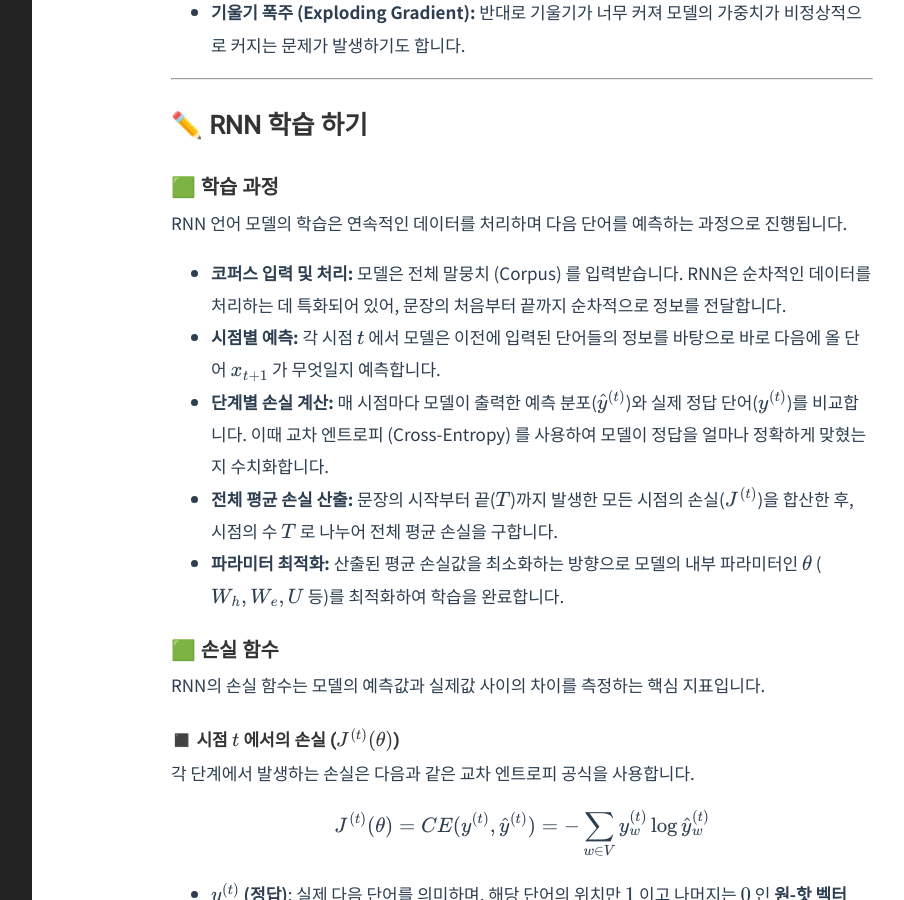
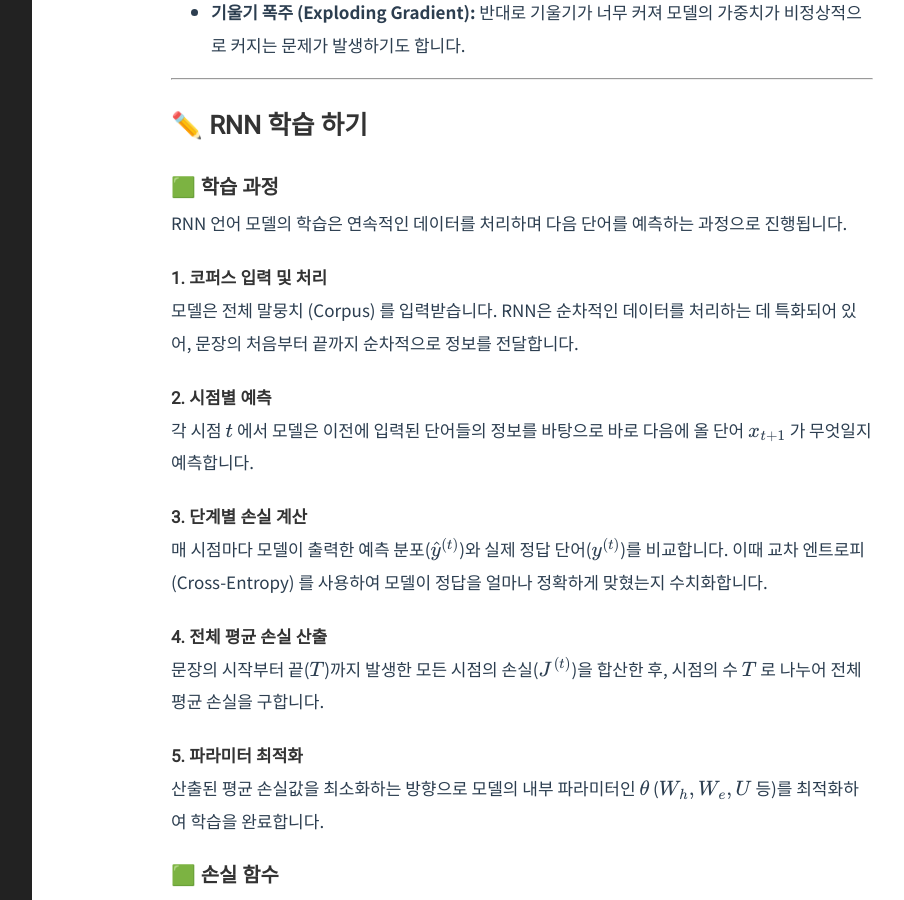
Before and after one commit to Youngjun-CV/Youngjun-CV.github.io, a Jekyll site: the page built from _posts/nlp/2026-03-25-rnn.markdown, in a window 1280 px wide and 900 px high, scrolled down 2343 px. Shown: the whole window, without its empty margins (268-1172 px from the left). Built offline with Jekyll 4.4.1, drawn with Linux system fonts in a browser that asks for light colours; formulas are drawn with MathJax 3.

Commit message:
Update 2026-03-25-rnn.markdown

```diff
--- a/_posts/nlp/2026-03-25-rnn.markdown
+++ b/_posts/nlp/2026-03-25-rnn.markdown
@@ -65,15 +65,20 @@ RNN은 시퀀스 데이터 처리에 있어 다음과 같은 강력한 이점을
 ### 🟩 학습 과정
 RNN 언어 모델의 학습은 연속적인 데이터를 처리하며 다음 단어를 예측하는 과정으로 진행됩니다.
 
-* **코퍼스 입력 및 처리:** 모델은 전체 말뭉치 (Corpus) 를 입력받습니다. RNN은 순차적인 데이터를 처리하는 데 특화되어 있어, 문장의 처음부터 끝까지 순차적으로 정보를 전달합니다.
+#### 1. 코퍼스 입력 및 처리
+모델은 전체 말뭉치 (Corpus) 를 입력받습니다. RNN은 순차적인 데이터를 처리하는 데 특화되어 있어, 문장의 처음부터 끝까지 순차적으로 정보를 전달합니다.
 
-* **시점별 예측:** 각 시점 $t$ 에서 모델은 이전에 입력된 단어들의 정보를 바탕으로 바로 다음에 올 단어 $x_{t+1}$ 가 무엇일지 예측합니다.
+#### 2. 시점별 예측
+각 시점 $t$ 에서 모델은 이전에 입력된 단어들의 정보를 바탕으로 바로 다음에 올 단어 $x_{t+1}$ 가 무엇일지 예측합니다.
 
-* **단계별 손실 계산:** 매 시점마다 모델이 출력한 예측 분포($\hat{y}^{(t)}$)와 실제 정답 단어($y^{(t)}$)를 비교합니다. 이때 교차 엔트로피 (Cross-Entropy) 를 사용하여 모델이 정답을 얼마나 정확하게 맞혔는지 수치화합니다.
+#### 3. 단계별 손실 계산
+매 시점마다 모델이 출력한 예측 분포($\hat{y}^{(t)}$)와 실제 정답 단어($y^{(t)}$)를 비교합니다. 이때 교차 엔트로피 (Cross-Entropy) 를 사용하여 모델이 정답을 얼마나 정확하게 맞혔는지 수치화합니다.
 
-* **전체 평균 손실 산출:** 문장의 시작부터 끝($T$)까지 발생한 모든 시점의 손실($J^{(t)}$)을 합산한 후, 시점의 수 $T$ 로 나누어 전체 평균 손실을 구합니다.
+#### 4. 전체 평균 손실 산출
+문장의 시작부터 끝($T$)까지 발생한 모든 시점의 손실($J^{(t)}$)을 합산한 후, 시점의 수 $T$ 로 나누어 전체 평균 손실을 구합니다.
 
-* **파라미터 최적화:** 산출된 평균 손실값을 최소화하는 방향으로 모델의 내부 파라미터인 $\theta$ ($W_h, W_e, U$ 등)를 최적화하여 학습을 완료합니다.
+#### 5. 파라미터 최적화
+산출된 평균 손실값을 최소화하는 방향으로 모델의 내부 파라미터인 $\theta$ ($W_h, W_e, U$ 등)를 최적화하여 학습을 완료합니다.
 
 ### 🟩 손실 함수
 RNN의 손실 함수는 모델의 예측값과 실제값 사이의 차이를 측정하는 핵심 지표입니다.
```
